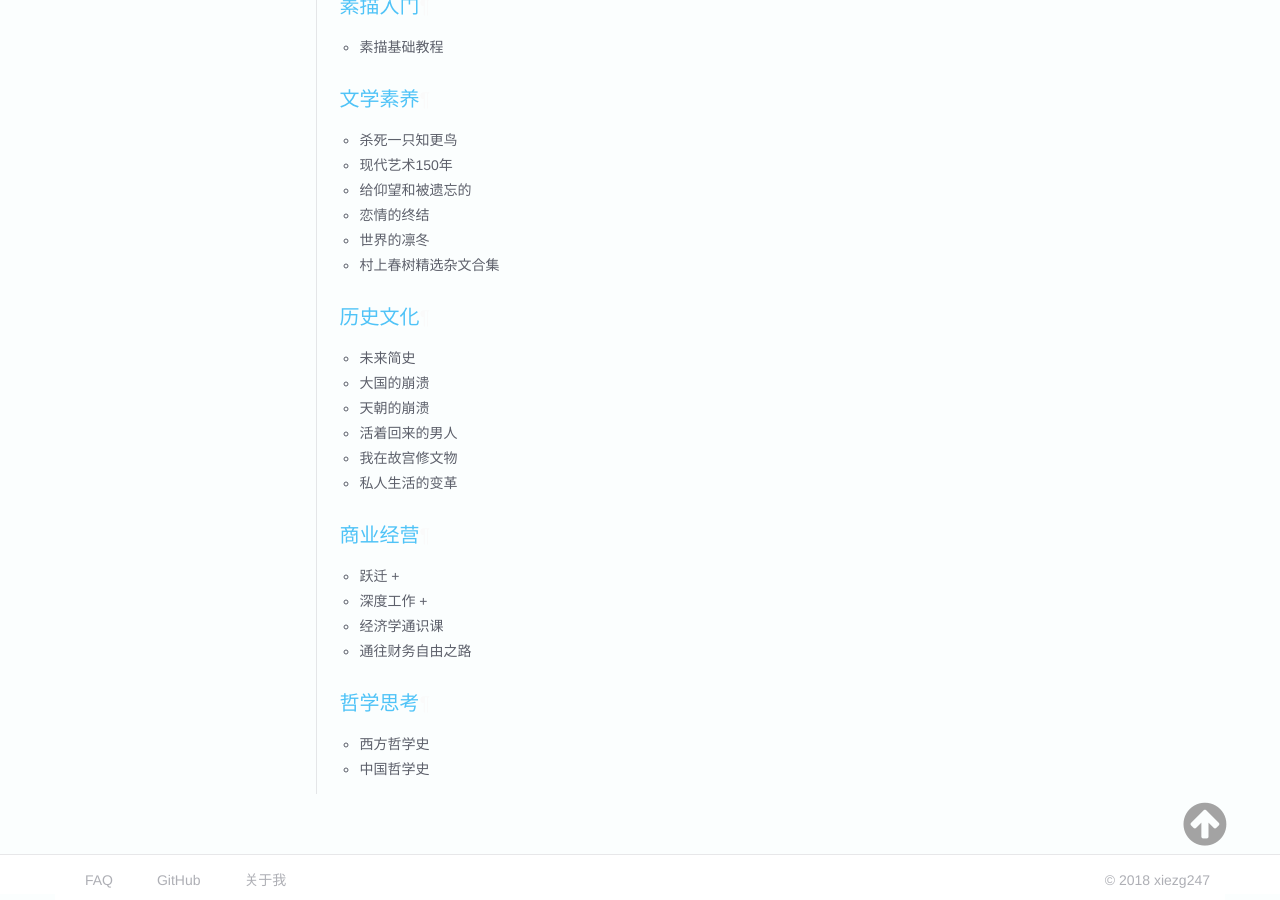
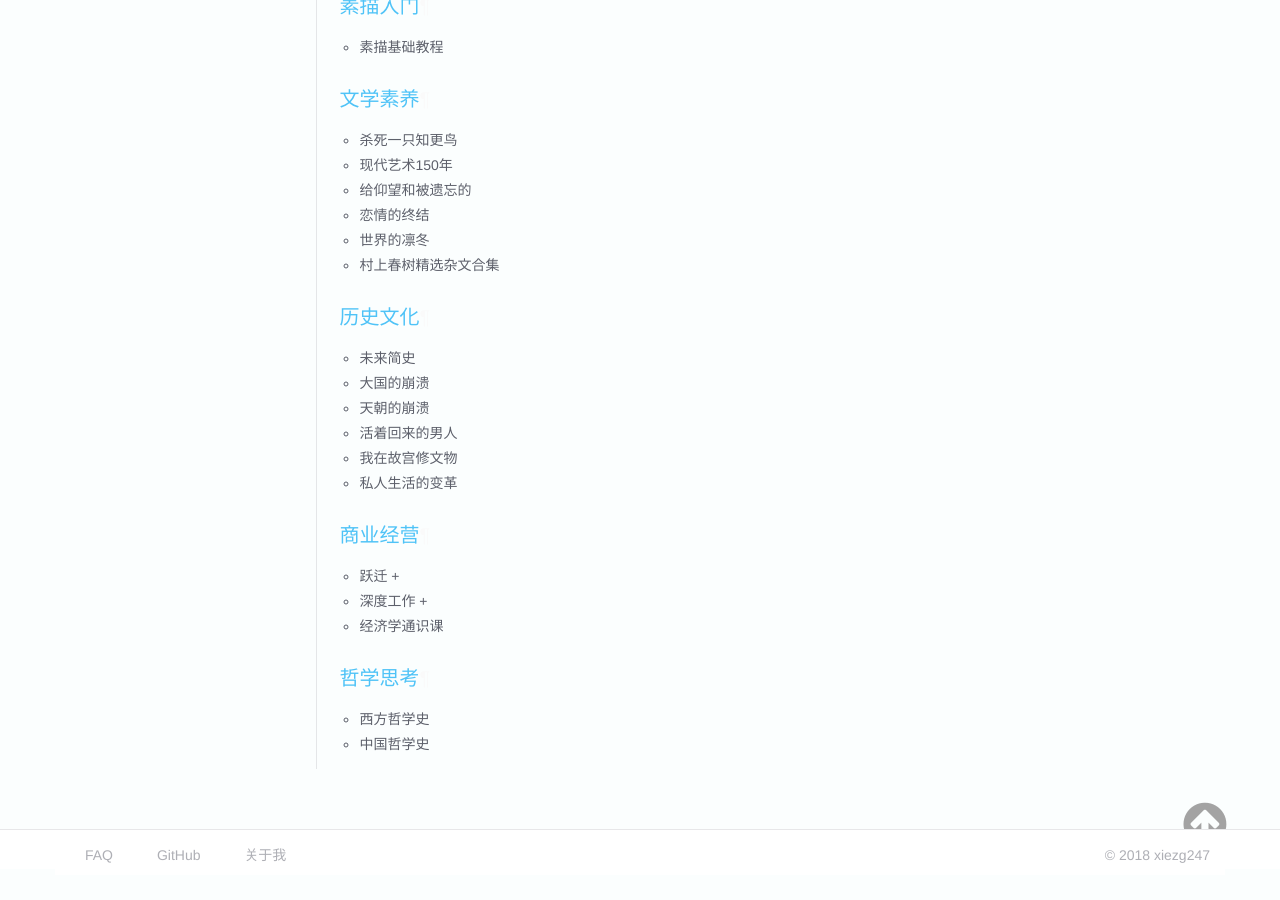
Before and after one commit to z2labplus/Capricorn, an MkDocs documentation site: the page built from docs/阅读计划/2018/README.md, in a window 1280 px wide and 900 px high, scrolled down 3839 px. Built offline with MkDocs 1.6.1, drawn with Linux system fonts in a browser that asks for light colours; old or Windows-style settings are respelled for this version of MkDocs; after the commit the page ends 4714 px from its top, so only the background shows below that.

Commit message:
更正阅读计划

```diff
--- a/docs/阅读计划/2018/README.md
+++ b/docs/阅读计划/2018/README.md
@@ -154,7 +154,6 @@
 - 跃迁 +
 - 深度工作 +
 - 经济学通识课
-- 通往财务自由之路
 
 ### 哲学思考
 - 西方哲学史
```
